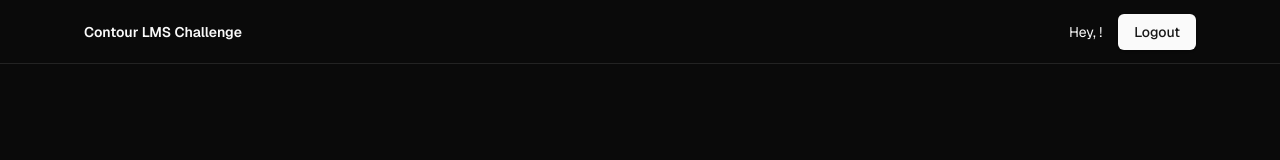
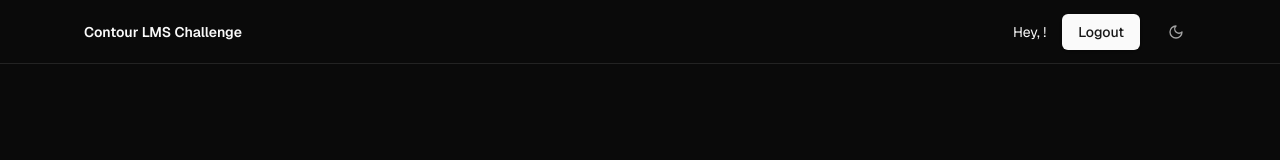
Before and after one commit to bviala/ctr-challenge, a Next.js app: page /admin in a window 1280 px wide. Shown: the top 160 px of the page. Built offline with nearby package versions, Linux system fonts and the light colour scheme; no server answers.

Commit message:
Reinstate theme switcher and enable theme switching

```diff
--- a/app/(app)/layout.tsx
+++ b/app/(app)/layout.tsx
@@ -1,4 +1,5 @@
 import { LogoutButton } from "@/components/logout-button";
+import { ThemeSwitcher } from "@/components/theme-switcher";
 import { createClient } from "@/lib/supabase/server";
 import Link from "next/link";
 import { connection } from "next/server";
@@ -17,6 +18,7 @@ async function AuthInfo() {
     <div className="flex items-center gap-4">
       Hey, {user?.email}!
       <LogoutButton />
+      <ThemeSwitcher />
     </div>
   );
 }
--- a/app/layout.tsx
+++ b/app/layout.tsx
@@ -26,11 +26,12 @@ export default function RootLayout({
   children: React.ReactNode;
 }>) {
   return (
-    <html lang="en" className="dark" suppressHydrationWarning>
+    <html lang="en" suppressHydrationWarning>
       <body className={`${geistSans.className} antialiased`}>
         <ThemeProvider
           attribute="class"
           defaultTheme="dark"
+          enableSystem
           disableTransitionOnChange
         >
           {children}
--- /dev/null
+++ b/components/theme-switcher.tsx
@@ -0,0 +1,63 @@
+"use client";
+
+import { Laptop, Moon, Sun } from "lucide-react";
+import { useTheme } from "next-themes";
+import { useEffect, useState } from "react";
+
+import { Button } from "@/components/ui/button";
+import {
+  DropdownMenu,
+  DropdownMenuContent,
+  DropdownMenuRadioGroup,
+  DropdownMenuRadioItem,
+  DropdownMenuTrigger,
+} from "@/components/ui/dropdown-menu";
+
+const ICON_SIZE = 16;
+
+export function ThemeSwitcher() {
+  const [mounted, setMounted] = useState(false);
+  const { theme, setTheme } = useTheme();
+
+  useEffect(() => {
+    // Avoid a hydration mismatch: the server can't know the stored theme.
+    // eslint-disable-next-line react-hooks/set-state-in-effect
+    setMounted(true);
+  }, []);
+
+  if (!mounted) {
+    return null;
+  }
+
+  return (
+    <DropdownMenu>
+      <DropdownMenuTrigger asChild>
+        <Button variant="ghost" size="sm" aria-label="Toggle theme">
+          {theme === "light" ? (
+            <Sun size={ICON_SIZE} className="text-muted-foreground" />
+          ) : theme === "dark" ? (
+            <Moon size={ICON_SIZE} className="text-muted-foreground" />
+          ) : (
+            <Laptop size={ICON_SIZE} className="text-muted-foreground" />
+          )}
+        </Button>
+      </DropdownMenuTrigger>
+      <DropdownMenuContent className="w-40" align="end">
+        <DropdownMenuRadioGroup value={theme} onValueChange={setTheme}>
+          <DropdownMenuRadioItem className="flex gap-2" value="light">
+            <Sun size={ICON_SIZE} className="text-muted-foreground" />
+            <span>Light</span>
+          </DropdownMenuRadioItem>
+          <DropdownMenuRadioItem className="flex gap-2" value="dark">
+            <Moon size={ICON_SIZE} className="text-muted-foreground" />
+            <span>Dark</span>
+          </DropdownMenuRadioItem>
+          <DropdownMenuRadioItem className="flex gap-2" value="system">
+            <Laptop size={ICON_SIZE} className="text-muted-foreground" />
+            <span>System</span>
+          </DropdownMenuRadioItem>
+        </DropdownMenuRadioGroup>
+      </DropdownMenuContent>
+    </DropdownMenu>
+  );
+}
```
